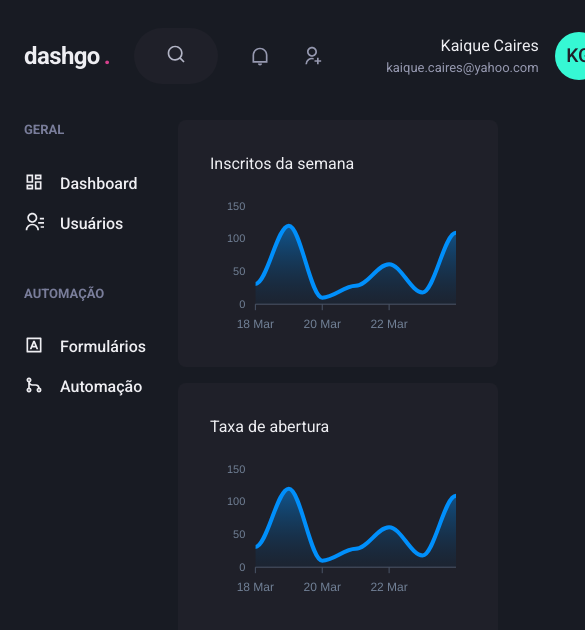
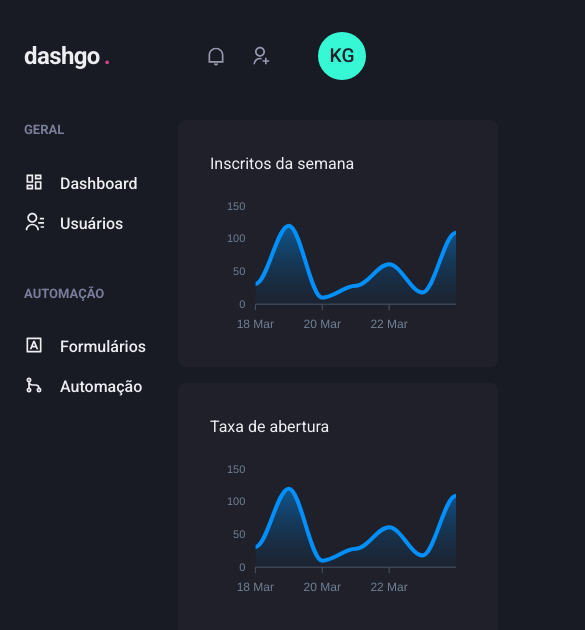
Before and after one commit to kaiquecaires/dashgo, a Next.js app: page /dashboard in a window 390 px wide. Shown: the top 630 px of the page, 585 px wide, since content can reach past the window. Built offline with nearby package versions, Linux system fonts and the light colour scheme.

Commit message:
feat: make responsive header

```diff
--- a/src/components/Header/NotificationsNav.tsx
+++ b/src/components/Header/NotificationsNav.tsx
@@ -3,7 +3,15 @@
 
 export function NotificationsNav() {
   return (
-    <HStack spacing="8" mx="8" pr="8" py="1" color="gray.300" borderRadiusWidth={1} borderColor="gray.700">
+    <HStack
+      spacing={["6", "8"]}
+      mx={["6", "8"]}
+      pr={["6", "8"]}
+      py="1"
+      color="gray.300"
+      borderRadiusWidth={1}
+      borderColor="gray.700"
+    >
       <Icon as={RiNotificationLine} fontSize="20" />
       <Icon as={RiUserAddLine} fontSize="20" />
     </HStack>
--- a/src/components/Header/Profile.tsx
+++ b/src/components/Header/Profile.tsx
@@ -1,12 +1,18 @@
 import { Flex, Box, Text, Avatar } from '@chakra-ui/react'
 
-export function Profile() {
+interface ProfileProps {
+  showProfileData?: boolean
+}
+
+export function Profile({ showProfileData = true }: ProfileProps) {
   return (
     <Flex align="center">
-      <Box mr="4" textAlign="right">
-        <Text>Kaique Caires</Text>
-        <Text color="gray.300" fontSize="small">kaique.caires@yahoo.com</Text>
-      </Box>
+      { showProfileData && (
+        <Box mr="4" textAlign="right">
+         <Text>Kaique Caires</Text>
+         <Text color="gray.300" fontSize="small">kaique.caires@yahoo.com</Text>
+       </Box>
+      ) }
       <Avatar size="md" name="kaique Gonçaves" />
     </Flex>
   );
--- a/src/components/Header/index.tsx
+++ b/src/components/Header/index.tsx
@@ -1,10 +1,15 @@
-import { Flex } from '@chakra-ui/react';
+import { Flex, useBreakpointValue } from '@chakra-ui/react';
 import { Logo } from './Logo';
 import { NotificationsNav } from './NotificationsNav';
 import { Profile } from './Profile';
 import { SearchBox } from './SearchBox';
 
 export function Header() {
+  const isWideVersion = useBreakpointValue({
+    base: false,
+    lg: true
+  });
+
   return (
     <Flex
       as="header"
@@ -18,11 +23,11 @@
     >
       <Logo />
 
-      <SearchBox />
+      {isWideVersion && <SearchBox />}
 
       <Flex align="center" ml="auto">
         <NotificationsNav />
-        <Profile />
+        <Profile showProfileData={isWideVersion} />
       </Flex>
     </Flex>
   );
```
